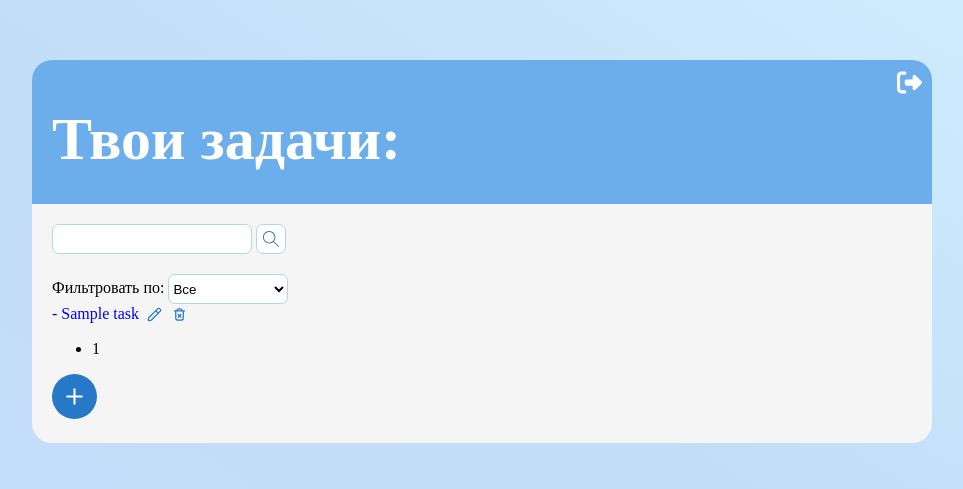
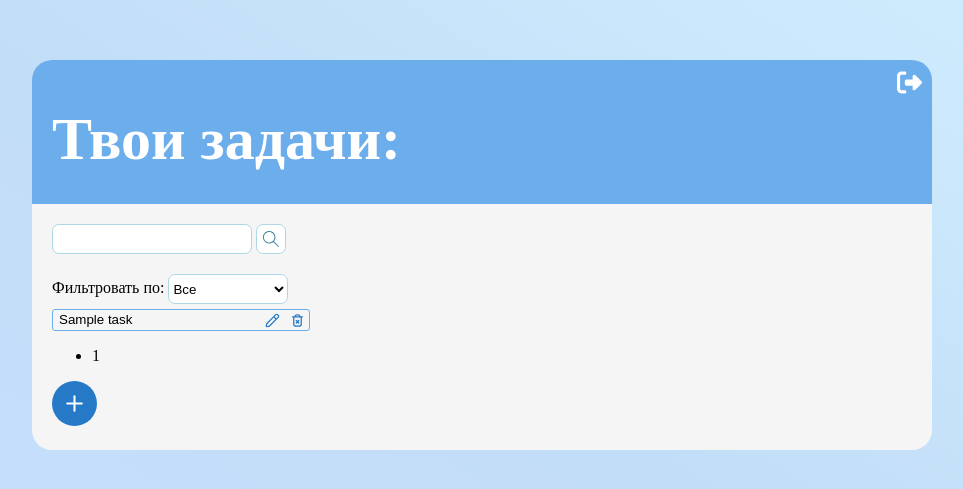
Before and after one commit to Burenix/GigaToDoList, a Django app: page /main/ in a window 1280 px wide. Shown: the top 489 px of the page, without its empty margins (158-1121 px from the left). Run offline with Django 5.2, Linux system fonts and the light colour scheme; a user stored in the database is signed in; tables that the repository leaves empty hold one stand-in row (values such as "Sample post"); parts of the project's set-up code (start-up, migrations or seed data) failed here and were passed over.

Commit message:
designed task item

```diff
--- a/todo_list/static/todo_list/css/style.css
+++ b/todo_list/static/todo_list/css/style.css
@@ -81,6 +81,78 @@ a{
     cursor: pointer;
 }
 
+.sign {
+    width: 100%;
+    transition-duration: .3s;
+    display: flex;
+    align-items: center;
+    justify-content: center;
+}
+
+.sign svg {
+    width: 25px;
+}
+
+.sign svg path {
+    fill: white;
+}
+
+.task-area {
+    padding-top: 5px;
+    width: 30%;
+}
+
+.task-item {
+    display: flex;
+    position: relative;
+    vertical-align: middle;
+    height: 20px;
+    width: auto;
+    margin-bottom: 5px;
+    background-color: whitesmoke;
+    border: 1px solid;
+    border-color: rgb(108, 173, 235);
+    border-radius: 3px;
+}
+
+.task-sign {
+    display: flex;
+    width: 15px;
+    height: 15px;
+    margin: auto;
+}
+
+.task-name {
+    display: flex;
+    align-items: center;
+    height: 100%;
+    color: black;
+}
+
+.task-buttons {
+    display: flex;
+    position: absolute;
+    align-self: flex-end;
+    left: 82%;
+}
+
+.task-btn {
+    display: flex;
+    align-items: center;
+    justify-content: center;
+    vertical-align: middle;
+    height: 20px;
+    width: 20px;
+    border: none;
+    border-radius: 7px;
+    cursor: pointer;
+    background-color: transparent;
+}
+
+a.link-update + a.link-delete {
+    margin-left: 5px;
+}
+
 #search-button {
     vertical-align: middle;
     height: 30px;
@@ -106,39 +178,6 @@ a{
     overflow: hidden;
     transition-duration: .3s;
     background-color: transparent;
-}
-
-.sign {
-    width: 100%;
-    transition-duration: .3s;
-    display: flex;
-    align-items: center;
-    justify-content: center;
-}
-
-.sign svg {
-    width: 25px;
-}
-
-.sign svg path {
-    fill: white;
-}
-
-.task-item {
-    display: flex;
-    align-items: center;
-
-}
-
-.task-item a + a {
-    margin-left: 5px;
-}
-
-.task-sign {
-    display: flex;
-    width: 15px;
-    height: 15px;
-    margin: auto;
 }
 
 #logout-text {
@@ -229,26 +268,13 @@ a{
     padding-right: 24px;
 }
 
-#delete-button {
-    vertical-align: middle;
-    height: 20px;
-    width: 20px;
+#detail-button {
+    display: flex;
+    align-items: center;
     border: none;
-    border-radius: 7px;
-    cursor: pointer;
-    background-color: whitesmoke;
-    padding: 0;
-}
-
-#update-button {
-    vertical-align: middle;
-    height: 20px;
-    width: 20px;
-    border: none;
-    border-radius: 7px;
-    cursor: pointer;
-    background-color: whitesmoke;
-    padding: 0;
+    border-radius: 10px;
+    height: 10px;
+    background-color: transparent;
 }
 
 #searchSVG {
--- a/todo_list/templates/todo_list/main.html
+++ b/todo_list/templates/todo_list/main.html
@@ -54,25 +54,39 @@
                 </form>
             </div>
             <div class="tasks-container">
+                <div class="task-area">
                 {% for task in tasks %}
                     <div class="task-item">
-                        <a class="link-detail" href="{% url 'task-detail' task.id %}">- {{ task.title }}</a>
+                        <div class="task-title">
+                            <a class="link-detail" href="{% url 'task-detail' task.id %}">
+                                <button class="btn" id="detail-button">
+                                    <div class="task-name">
+                                        <p>{{ task.title }}</p>
+                                    </div>
+                                </button>
+                            </a>
+                        </div>
+
+                        <div class="task-buttons">
                             <a class="link-update" href="{% url 'task-update' task.id %}">
-                            <button class="btn" id="update-button">
+                                <button class="task-btn" id="update-button">
                                     <div class="task-sign">
-                                    <svg viewBox="0 0 24 24" fill="none" xmlns="http://www.w3.org/2000/svg"><g id="SVGRepo_bgCarrier" stroke-width="0"></g><g id="SVGRepo_tracerCarrier" stroke-linecap="round" stroke-linejoin="round"></g><g id="SVGRepo_iconCarrier"> <path fill-rule="evenodd" clip-rule="evenodd" d="M20.8477 1.87868C19.6761 0.707109 17.7766 0.707105 16.605 1.87868L2.44744 16.0363C2.02864 16.4551 1.74317 16.9885 1.62702 17.5692L1.03995 20.5046C0.760062 21.904 1.9939 23.1379 3.39334 22.858L6.32868 22.2709C6.90945 22.1548 7.44285 21.8693 7.86165 21.4505L22.0192 7.29289C23.1908 6.12132 23.1908 4.22183 22.0192 3.05025L20.8477 1.87868ZM18.0192 3.29289C18.4098 2.90237 19.0429 2.90237 19.4335 3.29289L20.605 4.46447C20.9956 4.85499 20.9956 5.48815 20.605 5.87868L17.9334 8.55027L15.3477 5.96448L18.0192 3.29289ZM13.9334 7.3787L3.86165 17.4505C3.72205 17.5901 3.6269 17.7679 3.58818 17.9615L3.00111 20.8968L5.93645 20.3097C6.13004 20.271 6.30784 20.1759 6.44744 20.0363L16.5192 9.96448L13.9334 7.3787Z" fill="#2679c7"></path> </g></svg>
+                                        <svg class="taskSvg" viewBox="0 0 24 24" fill="none" xmlns="http://www.w3.org/2000/svg"><g id="SVGRepo_bgCarrier" stroke-width="0"></g><g id="SVGRepo_tracerCarrier" stroke-linecap="round" stroke-linejoin="round"></g><g id="SVGRepo_iconCarrier"> <path fill-rule="evenodd" clip-rule="evenodd" d="M20.8477 1.87868C19.6761 0.707109 17.7766 0.707105 16.605 1.87868L2.44744 16.0363C2.02864 16.4551 1.74317 16.9885 1.62702 17.5692L1.03995 20.5046C0.760062 21.904 1.9939 23.1379 3.39334 22.858L6.32868 22.2709C6.90945 22.1548 7.44285 21.8693 7.86165 21.4505L22.0192 7.29289C23.1908 6.12132 23.1908 4.22183 22.0192 3.05025L20.8477 1.87868ZM18.0192 3.29289C18.4098 2.90237 19.0429 2.90237 19.4335 3.29289L20.605 4.46447C20.9956 4.85499 20.9956 5.48815 20.605 5.87868L17.9334 8.55027L15.3477 5.96448L18.0192 3.29289ZM13.9334 7.3787L3.86165 17.4505C3.72205 17.5901 3.6269 17.7679 3.58818 17.9615L3.00111 20.8968L5.93645 20.3097C6.13004 20.271 6.30784 20.1759 6.44744 20.0363L16.5192 9.96448L13.9334 7.3787Z" fill="#2679c7"></path> </g></svg>
                                     </div>
                                 </button>
                             </a>
                             <a class="link-delete" href="{% url 'task-delete' task.id %}">
-                                <button class="btn" id="delete-button">
+                                <button class="task-btn" id="delete-button">
                                     <div class="task-sign" id="delete-sign">
-                                        <svg viewBox="0 0 24 24" fill="none" xmlns="http://www.w3.org/2000/svg"><g id="SVGRepo_bgCarrier" stroke-width="0"></g><g id="SVGRepo_tracerCarrier" stroke-linecap="round" stroke-linejoin="round"></g><g id="SVGRepo_iconCarrier"> <path d="M10 12L14 16M14 12L10 16M4 6H20M16 6L15.7294 5.18807C15.4671 4.40125 15.3359 4.00784 15.0927 3.71698C14.8779 3.46013 14.6021 3.26132 14.2905 3.13878C13.9376 3 13.523 3 12.6936 3H11.3064C10.477 3 10.0624 3 9.70951 3.13878C9.39792 3.26132 9.12208 3.46013 8.90729 3.71698C8.66405 4.00784 8.53292 4.40125 8.27064 5.18807L8 6M18 6V16.2C18 17.8802 18 18.7202 17.673 19.362C17.3854 19.9265 16.9265 20.3854 16.362 20.673C15.7202 21 14.8802 21 13.2 21H10.8C9.11984 21 8.27976 21 7.63803 20.673C7.07354 20.3854 6.6146 19.9265 6.32698 19.362C6 18.7202 6 17.8802 6 16.2V6" stroke="#2679c7" stroke-width="2" stroke-linecap="round" stroke-linejoin="round"></path> </g></svg>
+                                        <svg class="taskSvg" viewBox="0 0 24 24" fill="none" xmlns="http://www.w3.org/2000/svg"><g id="SVGRepo_bgCarrier" stroke-width="0"></g><g id="SVGRepo_tracerCarrier" stroke-linecap="round" stroke-linejoin="round"></g><g id="SVGRepo_iconCarrier"> <path d="M10 12L14 16M14 12L10 16M4 6H20M16 6L15.7294 5.18807C15.4671 4.40125 15.3359 4.00784 15.0927 3.71698C14.8779 3.46013 14.6021 3.26132 14.2905 3.13878C13.9376 3 13.523 3 12.6936 3H11.3064C10.477 3 10.0624 3 9.70951 3.13878C9.39792 3.26132 9.12208 3.46013 8.90729 3.71698C8.66405 4.00784 8.53292 4.40125 8.27064 5.18807L8 6M18 6V16.2C18 17.8802 18 18.7202 17.673 19.362C17.3854 19.9265 16.9265 20.3854 16.362 20.673C15.7202 21 14.8802 21 13.2 21H10.8C9.11984 21 8.27976 21 7.63803 20.673C7.07354 20.3854 6.6146 19.9265 6.32698 19.362C6 18.7202 6 17.8802 6 16.2V6" stroke="#2679c7" stroke-width="2" stroke-linecap="round" stroke-linejoin="round"></path> </g></svg>  <!-- 2679c7 - цвет иконок (голубой) -->
                                     </div>
                                 </button>
                             </a>
                         </div>
+                    </div>
                 {% endfor %}
+            </div>
+
 
                 <div class="pagination-wrap">
                     <ul>
```
Lines whose indentation alone changed are shown as unchanged.
